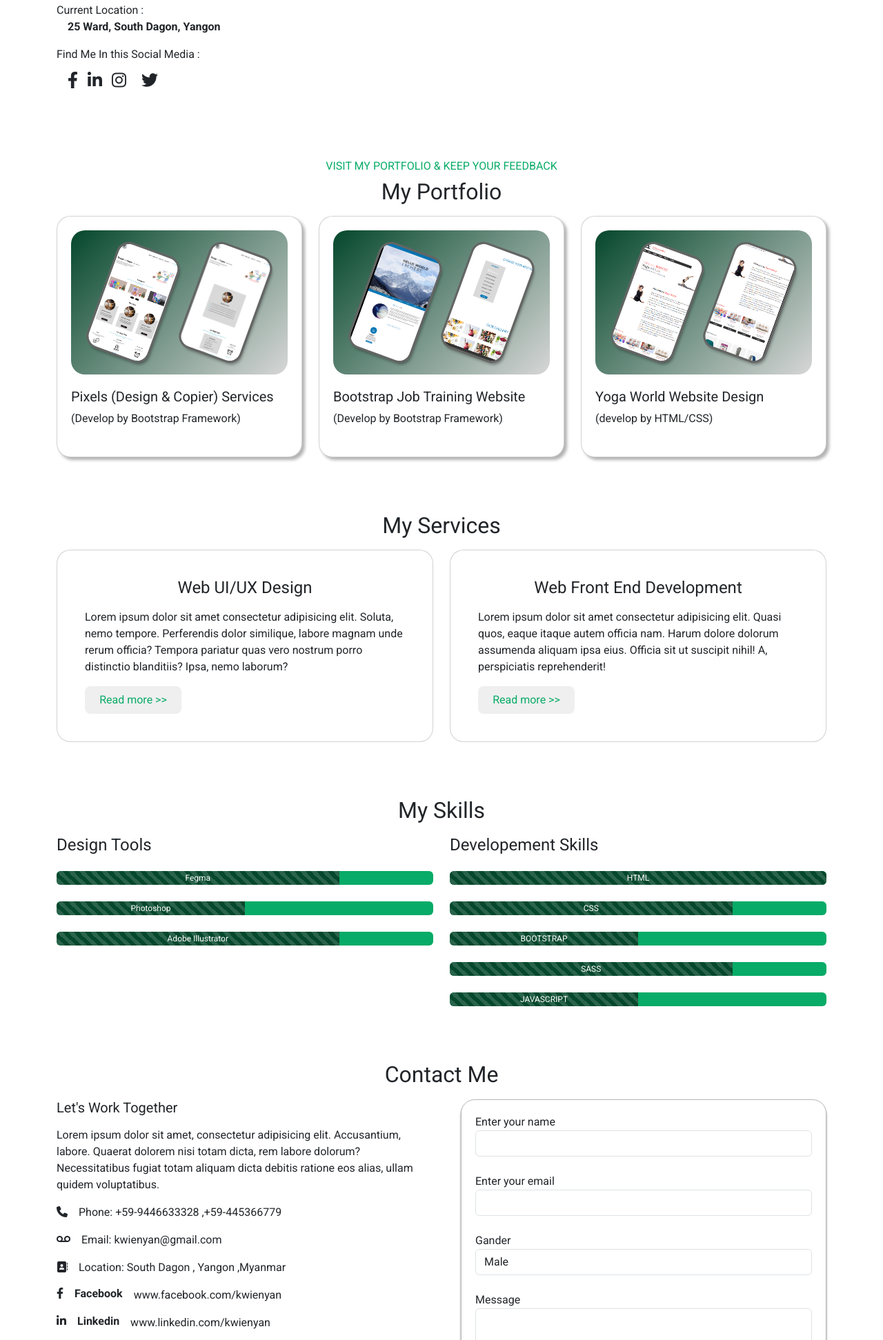
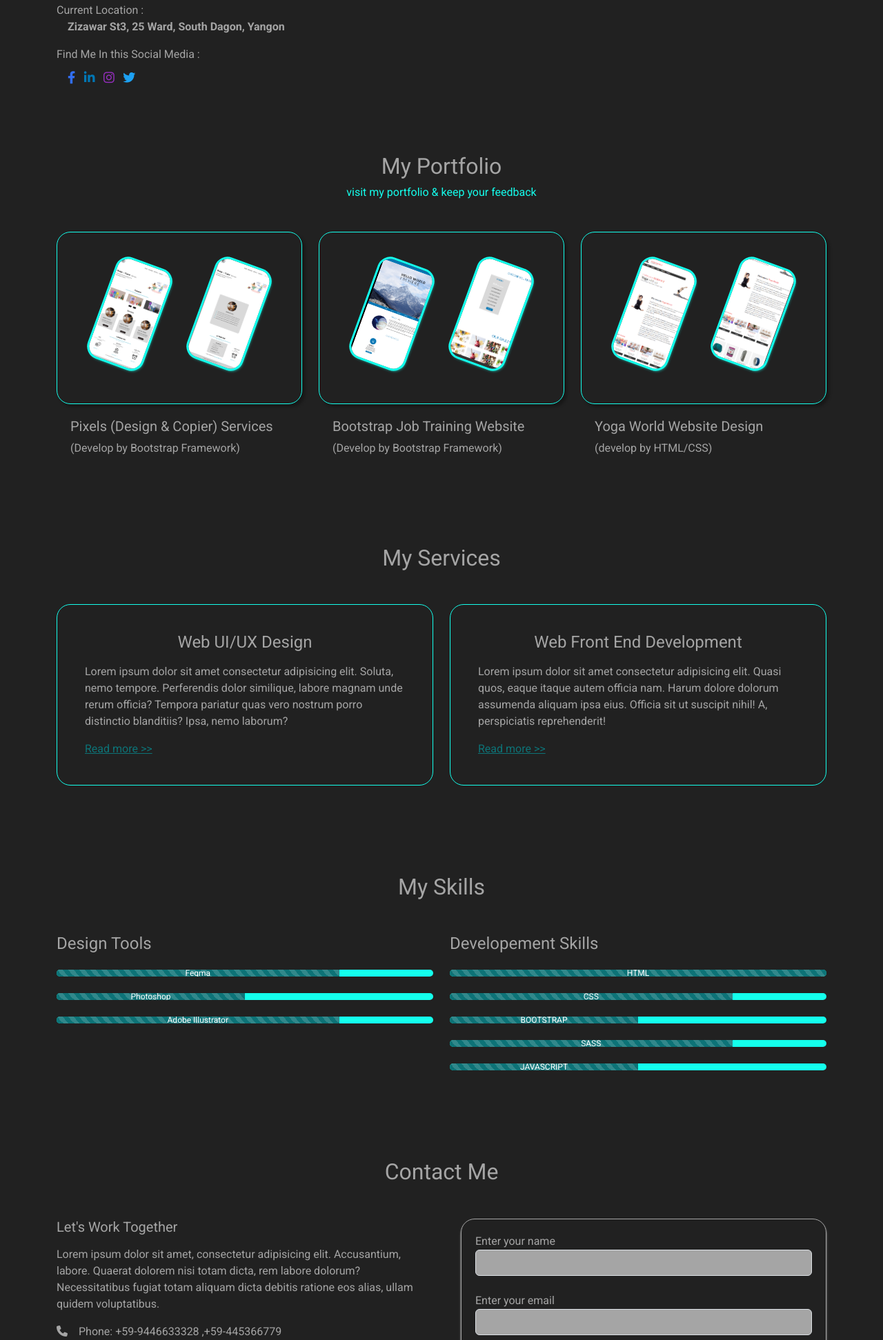
Before and after one commit to nyannainglin/Portfolio, a plain HTML site: page index.html in a window 1280 px wide. Shown: the part 857-2800 px from the top of the page at 69% size. Drawn offline with nearby package versions, Linux system fonts and the light colour scheme; a web font is replaced by a local one.

Commit message:
feature modify

```diff
--- a/css/partial/about.css
+++ b/css/partial/about.css
@@ -1,3 +1,21 @@
 #social-icon {
-    font-size: 24px;
+    font-size: 18px;
 }
+#social-icon a:nth-child(1) i {
+    color: #316FF6;
+}
+#social-icon a:nth-child(2) i {
+    color: #0077b5;
+}
+#social-icon a:nth-child(3) i {
+    color: #962fbf;
+}
+#social-icon a:nth-child(4) i {
+    color: #1DA1F2;
+}
+#social-icon a {
+    transition: .3s ease-in-out;
+}
+#social-icon a:hover {
+    opacity: .5;
+}
--- a/css/partial/contact.css
+++ b/css/partial/contact.css
@@ -2,24 +2,31 @@
     height: 680px;
     padding: 20px;
     border-radius: 20px;
-    border: 1px solid #b5b7b7;
-    box-shadow: 0px 3px 3px 0px #8e8e8e;
+    border: 1px solid #a5a5a5;
+    box-shadow: 0px 3px 3px 0px #a5a5a5;
 
     position: relative;
 }
+#contact-form input,
+#contact-form select,
+#contact-form textarea {
+    background: #a5a5a5;
+}
 #contact-form-btn{
-    color: #08ab67;
+    color: #0D7377;
     width: 120px;
     height: 40px;
+    background: #a5a5a5;
     border-radius: 16px;
     border: none;
-    transition: .5s ease-in-out;
+    font-weight: 600;
+    transition: .3s ease-in-out;
 
     position: absolute;
     left: 30%;
 
 }
 #contact-form-btn:hover{
-    color: #05482C;
-    background-color: #08ab67;
+    color: #a5a5a5;
+    background-color: #0D7377;
 }
--- a/css/partial/header.css
+++ b/css/partial/header.css
@@ -1,27 +1,31 @@
 #logo {
-    color: #05482c;
+    color: #0D7377;
     font-size: 40px;
     font-weight: 800;
     font-style: italic;
     font-family: 'Ephesis';
     text-shadow: 4px 4px 4px rgba(0,0,0,0.3);
 }
+#navbar {
+    background: #212121 !important;
+}
 #logo span {
-    color: #08ab67;
-    font-size: 24px;
+    color: #0D7377;
+    font-size: 18px;
     font-weight: 400;
+    font-family: 'Segoe UI', Tahoma, Geneva, Verdana, sans-serif;
 }
 #nav li a {
-    color: #05482c;
+    color: #0D7377;
     font-size: 16px;
     font-weight: 500;
     text-transform: uppercase;
 }
 #nav li #active {
-    color: #08ab67;
+    color: #14FFEC;
 }
 #nav li a:hover {
-    color: #08ab67;
+    color: #14FFEC;
 }
 /* navbar toggler icon */
 .navbar-toggle {
@@ -48,7 +52,7 @@
     position: absolute;
     height: 3px;
     width: 100%;
-    background: #05482c;
+    background: #0D7377;
     border-radius: 1px;
     opacity: 1;
     left: 0;
--- a/css/partial/home.css
+++ b/css/partial/home.css
@@ -1,21 +1,17 @@
 #home-page h5,
 #home-page h3
  {
-    color: #08ab67;
+    color: #0D7377;
 }
 #home-page h2
  {
-    color: #05482c;
+ color: #14FFEC;
 }
 #home-page .h-btn {
-    color: #08ab67;
-    padding: 18px 24px;
-    border: none;
+    color: #0D7377;
     font-weight: 800;
-    border-radius: 18px;
-    transition: .5s ease-in-out;
+    transition: .3s ease-in-out;
 }
 #home-page .h-btn:hover{
-    color: #05482c;
-    background: #08ab67;
+    color: #14FFEC;
 }
--- a/css/partial/portfolio.css
+++ b/css/partial/portfolio.css
@@ -1,31 +1,29 @@
 #portfolio-page h6 {
-    color: #08ab67;
+    color: #14FFEC;
 }
 #portfolio-page .card {
-    height: 350px;
-    /* background-color: red; */
+    height: 250px;
     border-radius: 20px;
+    border: 1px solid #14FFEC;
+    background: #212121;
     box-shadow: 4px 4px 4px rgba(0, 0, 0, 0.3);
 }
 #portfolio-page .card .img-box {
-    height: 60%;
+    margin-top: 43px;
     border-radius: inherit;
-    margin: 20px  20px 0px 20px;
-    background: rgb(5,72,44);
-    background: linear-gradient(135deg, rgba(5,72,44,1) 0%, rgba(215,215,215,1) 100%);
 
     display: flex;
     justify-content: space-evenly;
-    align-items: center;
+
 }
 #portfolio-page .box-one,
 #portfolio-page .box-two
  {
-    width: 90px;
-    height: 75%;
+    width: 80px;
+    height: 150px;
     border-radius: 16px;
-    outline: 3px solid #646564;
-    box-shadow: 4px 4px 4px rgba(0, 0, 0, 0.4);
+    outline: 3px solid #14FFEC;
+    box-shadow: 2px 2px 4px #14FFEC;
 }
 #portfolio-page .box-one {
     transform: rotate(-340deg);
@@ -33,6 +31,7 @@
     background-size: cover;
 }
 #portfolio-page .box-two {
+    left: 20px;
     transform: rotate(-340deg);
     background: url(../../img/Graphic\ Design\ &\ IT\ Services\ Center\ \(2\).png) no-repeat;
     background-size: cover;
--- a/css/partial/service.css
+++ b/css/partial/service.css
@@ -1,16 +1,17 @@
 #service-page .card {
+    color: #a5a5a5;
     padding: 40px;
     border-radius: 20px;
+    border: 1px solid #14FFEC;
+    background: #212121;
 }
 #service-page .service-btn {
     border: none;
     width: 140px;
-    padding: 8px 18px;
-    color: #08ab67;
+    color: #0D7377;
     border-radius: 8px;
     transition: .5s ease-in-out;
 }
 #service-page .service-btn:hover {
-    color: #05482c;
-    background-color: #08ab67;
+    color: #14FFEC;
 }
--- a/css/partial/skill.css
+++ b/css/partial/skill.css
@@ -1,6 +1,6 @@
 #progress{
-    background-color: #08ab67;
+    background-color: #14FFEC;
 }
 #progress-bar{
-    background-color: #05482C;
+    background-color: #0D7377;
 }
--- a/css/style.css
+++ b/css/style.css
@@ -12,3 +12,9 @@
 @import url(./partial/skill.css);
 @import url(./partial/contact.css);
 @import url(./partial/footer.css);
+
+
+html, body {
+    background: #212121 !important;
+    color: #a5a5a5 !important;
+}
--- a/index.html
+++ b/index.html
@@ -17,10 +17,10 @@
 <body>
 
     <!-- header start -->
-    <nav class="navbar navbar-expand-lg bg-body-tertiary sticky-top">
+    <nav class="navbar navbar-expand-lg bg-body-tertiary sticky-top" id="navbar">
         <div class="container">
             <a class="navbar-brand" href="#">
-                <h2 id="logo">Kwie <span>Nyan</span></h2>
+                <h2 id="logo">K <span>Nyan</span></h2>
             </a>
 
             <!-- toggler icon -->
@@ -64,17 +64,17 @@
                 <div class="mt-5">
                     <h5 class="fst-italic fw-light mb-4">Hello I'm</h5>
                     <h2 class="fw-bolder">Nyan Naing Lin</h2>
-                    <h3>Web Front End Developer</h3>
+                    <h3 style="font-size: 18px;text-transform: uppercase; font-weight: 700;">Junior Web Developer</h3>
                     <p>
                         Lorem ipsum dolor sit amet consectetur adipisicing elit. Ipsum excepturi laboriosam consequuntur commodi neque fugiat,
                     </p>
                 </div>
                 <div class="mt-4">
-                    <button class="h-btn">Download Resume >></button>
+                    <a href="#" class="h-btn">Download Resume >></a>
                 </div>
             </div>
             <div class="col-lg-6 mt-4">
-                <img src="img/hom.jpg" alt="" width="100%">
+                <img src="img/home.jpg" alt="" width="100%">
             </div>
         </div>
     </section>
@@ -101,15 +101,15 @@
                 </div>
                 <div>
                     <span>Current Location :</span>
-                    <p class="fw-bold ms-3">25 Ward, South Dagon, Yangon</p>
+                    <p class="fw-bold ms-3">Zizawar St3, 25 Ward, South Dagon, Yangon</p>
                 </div>
                 <div>
                     <span>Find Me In this Social Media :</span>
                     <p class="fw-bold mt-2 ms-3" id="social-icon">
-                        <i class="fa-brands fa-facebook-f me-2"></i>
-                        <i class="fa-brands fa-linkedin-in me-2"></i>
-                        <i class="fa-brands fa-instagram me-3"></i>
-                        <i class="fa-brands fa-twitter"></i>
+                        <a href="https://www.facebook.com/knyan"><i class="fa-brands fa-facebook-f me-2"></i></a>
+                        <a href="https://www.linkedin.com/knyan"><i class="fa-brands fa-linkedin-in me-2"></i></a>
+                        <a href="https://www.instagram.com/knyan"><i class="fa-brands fa-instagram me-2"></i></a>
+                        <a href="https://www.twitter.com/knyan"><i class="fa-brands fa-twitter"></i></a>
                     </p>
                 </div>
             </div>
@@ -120,8 +120,8 @@
     <!-- Portfolio page start -->
 
     <section class="container" id="portfolio-page">
-        <h6 class="text-center">VISIT MY PORTFOLIO & KEEP YOUR FEEDBACK</h6>
-        <h2 class="text-center mb-3">My Portfolio</h2>
+        <h2 class="text-center">My Portfolio</h2>
+        <h6 class="text-center mb-5" style="text-transform: lowercase;">VISIT MY PORTFOLIO & KEEP YOUR FEEDBACK</h6>
         <div class="row">
             <div class="col-md-6 col-lg-4 mb-3 mb-lg-0">
                 <div class="card">
@@ -129,10 +129,11 @@
                         <div class="box-one"></div>
                         <div class="box-two"></div>
                     </div>
+                </div>
+
                 <div class="card-content">
                     <h5>Pixels (Design & Copier) Services</h5>
                     <span>(Develop by Bootstrap Framework)</span>
-                    </div>
                 </div>
             </div>
             <!-- end card1 -->
@@ -143,10 +144,11 @@
                         <div class="box-one tw-one"></div>
                         <div class="box-two tw-two"></div>
                     </div>
+
+                </div>
                 <div class="card-content">
                     <h5>Bootstrap Job Training Website</h5>
                     <span>(Develop by Bootstrap Framework)</span>
-                    </div>
                 </div>
             </div>
             <!-- end card2 -->
@@ -157,10 +159,11 @@
                         <div class="box-one thre-one"></div>
                         <div class="box-two thre-two"></div>
                     </div>
+
+                </div>
                 <div class="card-content">
                     <h5>Yoga World Website Design</h5>
                     <span>(develop by HTML/CSS)</span>
-                    </div>
                 </div>
             </div>
             <!-- end card3 -->
@@ -171,7 +174,7 @@
 
     <!-- Services page start -->
     <section class="container" id="service-page">
-        <h2 class="text-center mb-3">My Services</h2>
+        <h2 class="text-center my-5">My Services</h2>
         <div class="row">
             <div class="col-md-6 mb-3 mb-md-0">
                 <div class="card">
@@ -179,7 +182,7 @@
                     <p>
                         Lorem ipsum dolor sit amet consectetur adipisicing elit. Soluta, nemo tempore. Perferendis dolor similique, labore magnam unde rerum officia? Tempora pariatur quas vero nostrum porro distinctio blanditiis? Ipsa, nemo laborum?
                     </p>
-                    <button class="service-btn">Read more >></button>
+                    <a href="#" class="service-btn">Read more >></a>
                 </div>
             </div>
             <div class="col-md-6">
@@ -188,7 +191,7 @@
                     <p>
                         Lorem ipsum dolor sit amet consectetur adipisicing elit. Quasi quos, eaque itaque autem officia nam. Harum dolore dolorum assumenda aliquam ipsa eius. Officia sit ut suscipit nihil! A, perspiciatis reprehenderit!
                     </p>
-                    <button class="service-btn">Read more >></button>
+                    <a href="#" class="service-btn">Read more >></a>
                 </div>
             </div>
         </div>
@@ -197,18 +200,18 @@
 
     <!-- skills page start -->
     <section class="container" id="skill-page">
-        <h2 class="text-center mb-3">My Skills</h2>
+        <h2 class="text-center my-5">My Skills</h2>
         <div class="row">
             <div class="col-md-6 mb-3 mb-md-0">
                 <h4>Design Tools</h4>
                 <div class="mt-4">
-                    <div class="progress mb-4" style="height: 20px;" id="progress">
+                    <div class="progress mb-4" style="height: 10px;" id="progress">
                         <div class="progress-bar progress-bar-animated  progress-bar-striped w-75" id="progress-bar">Fegma</div>
                     </div>
-                    <div class="progress mb-4" style="height: 20px;" id="progress">
+                    <div class="progress mb-4" style="height: 10px;" id="progress">
                         <div class="progress-bar progress-bar-animated  progress-bar-striped w-50" id="progress-bar">Photoshop</div>
                     </div>
-                    <div class="progress" style="height: 20px;" id="progress">
+                    <div class="progress" style="height: 10px;" id="progress">
                         <div class="progress-bar progress-bar-animated  progress-bar-striped w-75" id="progress-bar">Adobe Illustrator</div>
                     </div>
                 </div>
@@ -216,19 +219,19 @@
             <div class="col-md-6">
                 <h4>Developement Skills</h4>
                 <div class="mt-4">
-                    <div class="progress mb-4" style="height: 20px;" id="progress">
+                    <div class="progress mb-4" style="height: 10px;" id="progress">
                         <div class="progress-bar progress-bar-animated  progress-bar-striped w-100" id="progress-bar">HTML</div>
                     </div>
-                    <div class="progress mb-4" style="height: 20px;" id="progress">
+                    <div class="progress mb-4" style="height: 10px;" id="progress">
                         <div class="progress-bar progress-bar-animated  progress-bar-striped w-75" id="progress-bar">CSS</div>
                     </div>
-                    <div class="progress mb-4" style="height: 20px;" id="progress">
+                    <div class="progress mb-4" style="height: 10px;" id="progress">
                         <div class="progress-bar progress-bar-animated  progress-bar-striped w-50" id="progress-bar">BOOTSTRAP</div>
                     </div>
-                    <div class="progress mb-4" style="height: 20px;" id="progress">
+                    <div class="progress mb-4" style="height: 10px;" id="progress">
                         <div class="progress-bar progress-bar-animated  progress-bar-striped w-75" id="progress-bar">SASS</div>
                     </div>
-                    <div class="progress" style="height: 20px;" id="progress">
+                    <div class="progress" style="height: 10px;" id="progress">
                         <div class="progress-bar progress-bar-animated  progress-bar-striped w-50" id="progress-bar">JAVASCRIPT</div>
                     </div>
                 </div>
@@ -239,7 +242,7 @@
 
     <!-- contact start -->
     <section class="container" id="contact-page">
-        <h2 class="text-center mb-3">Contact Me</h2>
+        <h2 class="text-center my-5">Contact Me</h2>
         <div class="row">
             <div class="col-md-6 mb-3">
                 <h5 class=" mb-3">Let's Work Together</h5>
@@ -289,7 +292,7 @@
                     <br>
 
                     <input type="checkbox" id="check">
-                    <label for="check" class="text-success ms-2">Are you sure?</label><br>
+                    <label for="check" class="ms-2" style="color: #0D7377;">Are you sure?</label><br>
 
                     <button id="contact-form-btn" class="mt-4">Send</button>
                 </form>
```
Also changed, not shown: css/partial/common.css (line endings or trailing spaces), img/hom.jpg (deleted), img/home.jpg (added). Lines whose indentation alone changed are shown as unchanged.
